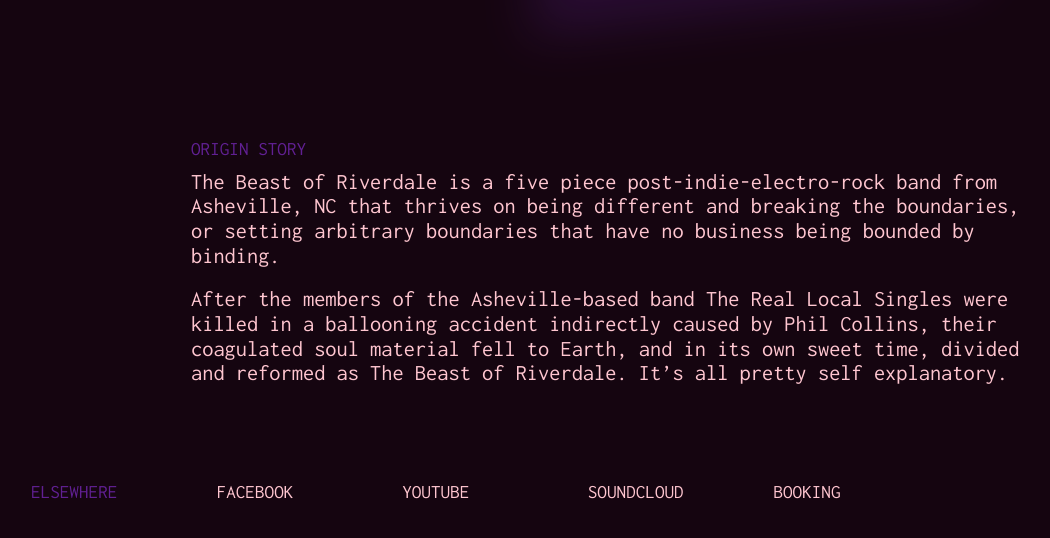
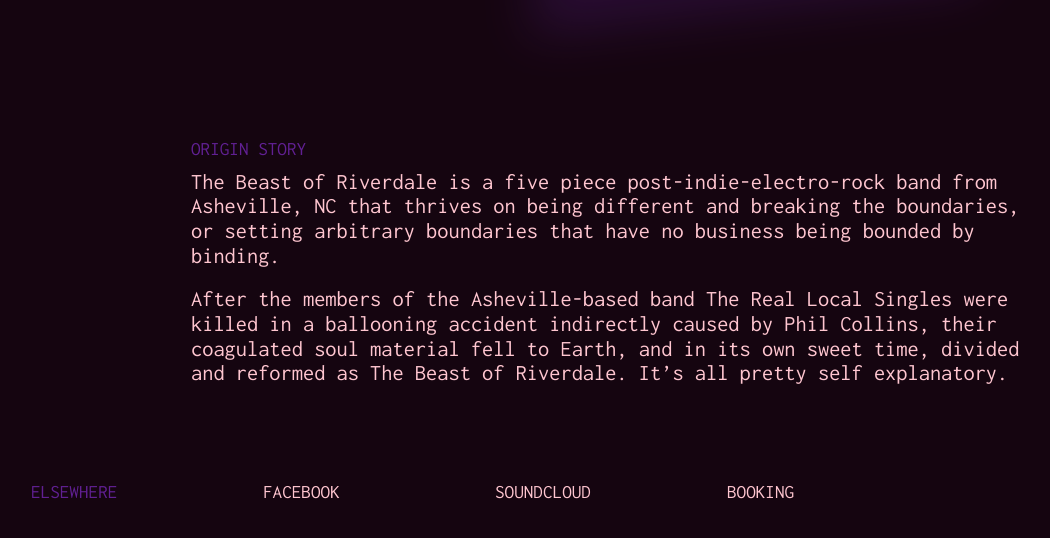
Before and after one commit to minttoothpick/tbor-jekyll, a Jekyll site: the page built from index.html, in a window 1280 px wide and 900 px high, scrolled down 738 px, cut to the strip 314-852 px from the top of the window. Shown: the whole strip, without its empty margins (129-1179 px from the left). Built offline with Jekyll 4.4.1, drawn with Linux system fonts in a browser that asks for light colours.

Commit message:
Remove empty YouTube link

```diff
--- a/index.html
+++ b/index.html
@@ -42,7 +42,7 @@
 
   <a href="{{ site.facebook_url }}" class="Social-item">Facebook</a>
 
-  <a href="{{ site.youtube_url }}" class="Social-item">YouTube</a>
+  <!-- <a href="{{ site.youtube_url }}" class="Social-item">YouTube</a> -->
 
   <a href="{{ site.soundcloud_url }}" class="Social-item">SoundCloud</a>
 
```
